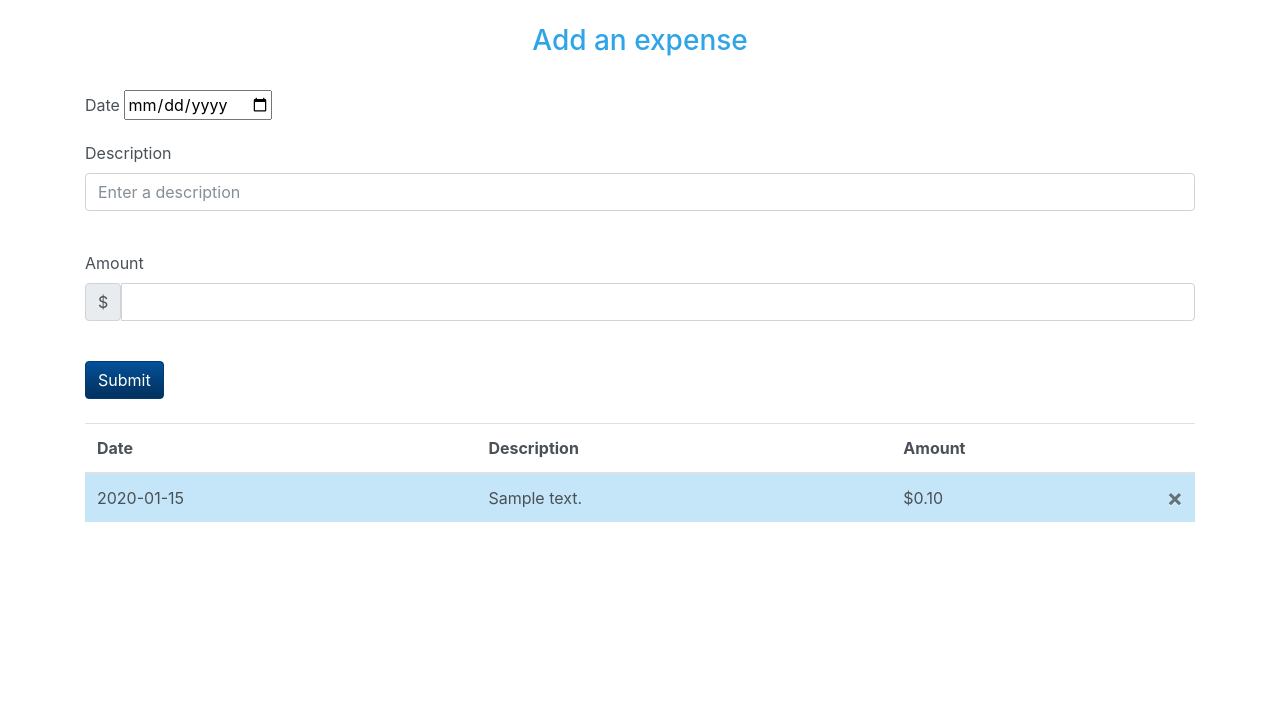
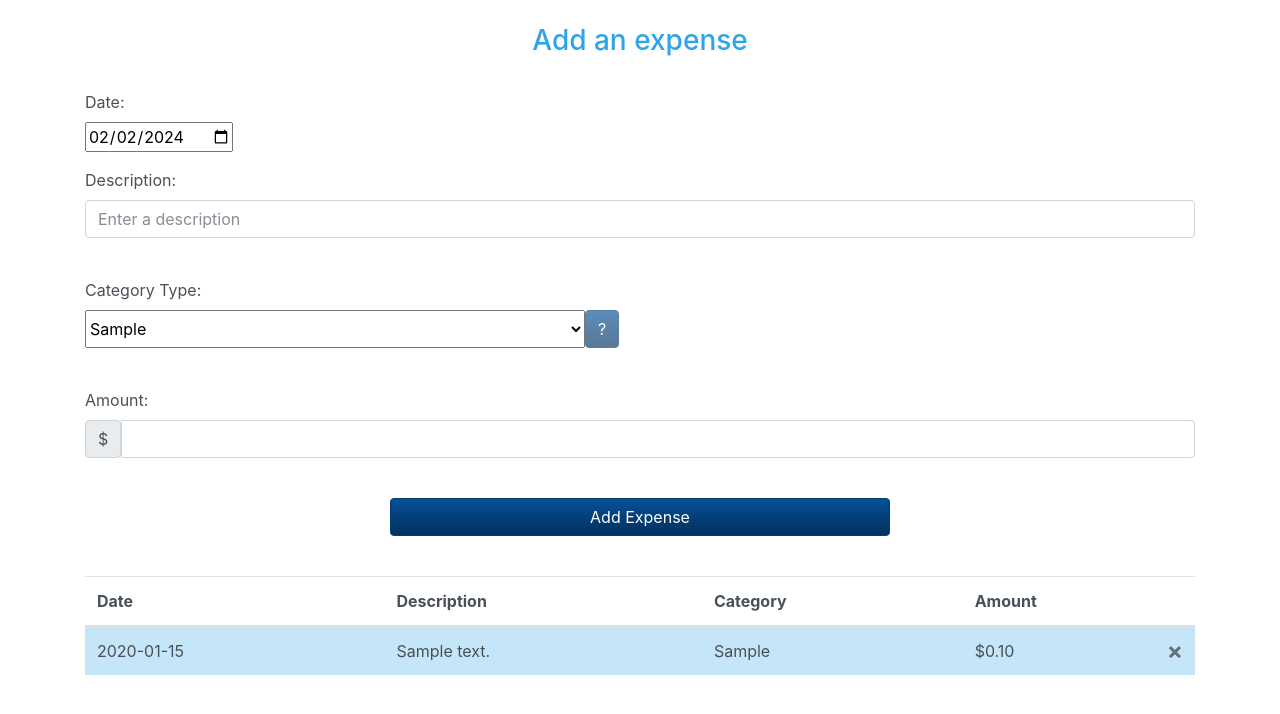
Before and after one commit to prissha26-11/ExpenseLog_Website, a Flask app: page /expense_entry in a window 1280 px wide. Shown: the part 56-770 px from the top of the page. Run offline with Flask 3, Linux system fonts and the light colour scheme; a user stored in the database is signed in; tables that the repository leaves empty hold one stand-in row (values such as "Sample post"); some libraries are stand-ins or nearby versions.

Commit message:
Added category in form and database

```diff
--- a/ExpenseLog_Website/static/index.js
+++ b/ExpenseLog_Website/static/index.js
@@ -3,6 +3,15 @@ function deleteEntry(entryId) {
         method: 'POST',
         body: JSON.stringify({ entryId: entryId }),
     }).then((_res) => {
-        window.location.href = "/";
+        window.location.href = "/expense_entry";
     });
 }
+
+function deleteCategory(categoryId) {
+    fetch('/delete-category', {
+        method: 'POST',
+        body: JSON.stringify({ categoryId: categoryId }),
+    }).then((_res) => {
+        window.location.href = "/expense_entry";
+    });
+}
--- a/ExpenseLog_Website/templates/expense_entry.html
+++ b/ExpenseLog_Website/templates/expense_entry.html
@@ -1,32 +1,125 @@
-{% extends "base.html" %} {% block title %}Sign Up{% endblock %}
+{% extends "base.html" %} {% block title %}Add Expense{% endblock %}
 
 {% block content %}
-<form method="POST">
+<form action = "/expense_entry" method="POST">
     <br/>
     <h3 align="center">Add an expense</h3>
     <br/>
     <div class="form-group">
-        <label for="date">Date</label>
-        <input type="date" id="date" name="date"/>
+      <label for="date">Date: </label>
+      <div class="input-group mb-3">
+        <input type="date" id="date" name="date" value="{{ todayDate }}"/>
+      </div>
     </div>
 
     <div class="form-group">
-        <label for="description">Description</label>
+      <label for="description">Description: </label>
+      <div class="input-group mb-3">
         <input type="text" class="form-control" id="description" name="description" placeholder="Enter a description"/>
+      </div>
     </div>
 
     <div class="form-group">
-        <label class="form-label mt-4">Amount</label>
-        <div class="form-group">
+      <label for="categorySeletction" class="form-label mt-4">Category Type: </label>
+        <div class="input-group mb-3">
+          <select class="form-select" id="exampleSelect1" style="width: 500px !important; min-width: 500px; max-width: 500px;">
+            {% for list in categorylist %}
+              <option>{{ list.categoryType }}</option>
+            {% endfor %}
+          </select>
+          <button type="button" class="btn btn-info disabled" data-toggle="modal" data-target="#addCategory">?</button>
+        </div>
+    </div>
+
+    <div class="form-group">
+      <label class="form-label mt-4">Amount: </label>
+      <div class="input-group mb-3">
+        <span class="input-group-text">$</span>
+        <input type="text" class="form-control" id="amount" name="amount" aria-label="Amount (to the nearest dollar)">
+      </div>
+    </div>
+
+    <br/>
+    <div class="form-group" align="center">
+      <button type="submit" class="btn btn-info" style="width: 500px !important; min-width: 500px; max-width: 500px;">Add Expense</button>
+    </div>
+
+</form>
+
+<!-- Modal -->
+<div class="modal fade" id="addCategory" role="dialog">
+  <div class="modal-dialog">
+
+    <!-- Modal content-->
+    <div class="modal-content">
+      <div class="modal-header">
+
+        <h4 class="modal-title">Edit Category</h4>
+        <button type="button" class="close" data-dismiss="modal">&times;</button>
+      </div>
+      <div class="modal-body">
+        <label for="category">Enter Category to add:</label>
+        <form action = "/add-category" method = "POST">
           <div class="input-group mb-3">
-            <span class="input-group-text">$</span>
-            <input type="text" class="form-control" id="amount" name="amount" aria-label="Amount (to the nearest dollar)">
+            <input type = "text" class="form-control" name = "category" />
+            <input type = "submit" class="btn btn-info" value="Add"/>
           </div>
+
+        </form>
+        <br/>
+        <div class="list-group overflow-auto shadow" style="max-height: 170px;">
+          <table class="table table-hover">
+            <thead>
+              <tr>
+                <th scope="col">Category</th>
+              </tr>
+            </thead>
+            <tbody>
+              {% for list in categorylist %}
+              <tr class="table-primary">
+                <td>{{ list.categoryType }}
+                      <button type="button" class="close" data-toggle="modal" data-target="#myCategoryDelete{{list.id}}">
+                          <span aria-hidden="true">&times;</span>
+                      </button> <!-- x button -->
+                  </td>
+
+              </tr>
+              <!-- Modal -->
+              <div class="modal fade" id="myCategoryDelete{{list.id}}" role="dialog">
+                <div class="modal-dialog">
+
+                  <!-- Modal content-->
+                  <div class="modal-content">
+                    <div class="modal-header">
+
+                      <h4 class="modal-title">Delete Category</h4>
+                      <button type="button" class="close" data-dismiss="modal">&times;</button>
+                    </div>
+                    <div class="modal-body">
+                      <p>{{list.id}}?? </p>
+                      <p>you sure you want to delete this Category?</p>
+                    </div>
+                    <div class="modal-footer">
+                      <button type="button" class="btn btn-danger" onclick="deleteCategory({{ list.id }})">Yes</button>
+                      <button type="button" class="btn btn-default" data-dismiss="modal">No</button>
+                      <!-- <form id="form" action="{{ url_for('views.delete_category', action='delete', item_id=list.id) }}" method="POST">
+                        <input type="submit" value="Delete" class="btn btn-danger">
+                      </form>
+                      <button type="button" class="btn btn-default" data-dismiss="modal">No</button> -->
+                    </div>
+                  </div>
+                </div>
+              </div>
+              {% endfor %}
+            </tbody>
+          </table>
         </div>
+        <br/>
       </div>
-    <br />
-    <button type="submit" class="btn btn-info">Submit</button>
-</form>
+    </div>
+
+  </div>
+</div>
 
 <br/>
 
@@ -35,6 +128,7 @@
       <tr>
         <th scope="col">Date</th>
         <th scope="col">Description</th>
+        <th scope="col">Category</th>
         <th scope="col">Amount</th>
       </tr>
     </thead>
@@ -43,14 +137,39 @@
         <tr class="table-primary">
             <td>{{ entry.date }}</td>
             <td>{{ entry.description }}</td>
+            <td>{{ entry.category.categoryType }}</td>
             <td>${{ '%0.2f' % ( entry.amount / 100 )}}
-                <button type="button" class="close" onclick="deleteEntry({{ entry.id }})">
+                <button type="button" class="close" data-toggle="modal" data-target="#myModal{{entry.id}}">
                     <span aria-hidden="true">&times;</span>
                 </button> <!-- x button -->
             </td>
         </tr>
+        <!-- Entry delete Modal -->
+        <div class="modal fade" id="myModal{{entry.id}}" role="dialog">
+          <div class="modal-dialog">
+
+            <!-- Modal content-->
+            <div class="modal-content">
+              <div class="modal-header">
+
+                <h4 class="modal-title">Delete Entry</h4>
+                <button type="button" class="close" data-dismiss="modal">&times;</button>
+              </div>
+              <div class="modal-body">
+                <p>Are you sure you want to delete this entry?</p>
+              </div>
+              <div class="modal-footer">
+                <button type="button" class="btn btn-default" onclick="deleteEntry({{ entry.id }})">Yes</button>
+                <button type="button" class="btn btn-default" data-dismiss="modal">No</button>
+              </div>
+            </div>
+          </div>
+        </div>
+
+
         {% endfor %}
+
+
     </tbody>
   </table>
-
 {% endblock %}
--- a/ExpenseLog_Website/views.py
+++ b/ExpenseLog_Website/views.py
@@ -1,9 +1,9 @@
-from flask import Blueprint, render_template,request ,flash, jsonify
+from flask import Blueprint, render_template,request ,flash, jsonify, redirect, url_for
 from flask_login import  login_required,current_user
-from .models import Entry
+from .models import Entry, Category
 from . import db
 import json
-from datetime import datetime
+from datetime import datetime, date
 from decimal import Decimal
 
 
@@ -12,47 +12,99 @@ views = Blueprint('views',__name__)
 @views.route('/', methods=['GET','POST'])
 @login_required
 def home():
-    if request.method == 'POST':
-        desc = request.form.get('entry')
-
-        if len(desc)< 1:
-            flash('Description is too short', category='error')
-        else:
-            new_entry = Entry(description=desc,user_id=current_user.id)
-            db.session.add(new_entry)
+    category = Category.query.first()
+    if not category:
+        categoryItemList = ['Food','Travel']
+        for itemList in categoryItemList:
+            addtolist = Category(categoryType = itemList)
+            db.session.add(addtolist)
             db.session.commit()
-            flash('Entry added',category='success')
     return render_template("home.html",user=current_user)
 
 @views.route('/expense_entry', methods=['GET','POST'])
 @login_required
 def expense_entry():
+    categorylist = Category.query.all()
+    todayDate = date.today()
     if request.method == 'POST':
-        # date = request.form.get('date')
-        date = datetime.strptime(
+        dateChosen = datetime.strptime(
                      request.form.get('date'),
                      '%Y-%m-%d')
         description = request.form.get('description')
+        categorySelected = request.form.get('categorySelection')
+        category = Category.query.filter_by(categoryType=categorySelected).first()
         amount = float(request.form.get('amount'))*100
 
         if len(description)< 1:
             flash('Description is too short', category='error')
+        elif amount <= 0:
+            flash('Amount should be more than 0', category='error')
         else:
-            new_entry = Entry(date=date,description=description,amount=amount,user_id=current_user.id)
+            new_entry = Entry(date=dateChosen,description=description,category=category, amount=amount,user_id=current_user.id)
             db.session.add(new_entry)
             db.session.commit()
             flash('Entry added',category='success')
-    return render_template("expense_entry.html",user=current_user)
+    return render_template("expense_entry.html",user=current_user,categorylist=categorylist,todayDate=todayDate)
 
+@views.route('/add-category', methods=['POST'])
+@login_required
+def add_category():
+    #if request.method == 'POST':
+    categoryentered = request.form.get('category')
+    new_entry = Category(categoryType = categoryentered)
+    db.session.add(new_entry)
+    db.session.commit()
+    flash('New category added',category='success')
+
+    categorylist = Category.query.all()
+    return render_template("expense_entry.html",user=current_user,categorylist=categorylist)
 
 @views.route('/delete-entry', methods=['POST'])
+@login_required
 def delete_entry():
     entry = json.loads(request.data)
     entryId = entry['entryId']
-    entry = Entry.query.get(entryId)
+    print(entryId)
+    entry = Entry.query.filter_by(id = entryId).first()
+    print(entry)
     if entry:
         if entry.user_id == current_user.id:
             db.session.delete(entry)
             db.session.commit()
             flash('Entry deleted!',category='success')
     return jsonify({})
+
+# @views.route('/delete_category', methods=['GET','POST'])
+# @views.route('/delete_category/<action>/<item_id>', methods=['GET', 'POST'])
+# @login_required
+# def delete_category(action=None, item_id=None):
+
+#     categorylist = Category.query.all()
+
+#     if request.method == "POST":
+#         if action == 'delete':
+#             # Get specific row user wants to delete
+#             Category_row_to_delete = Category.query.get(item_id)
+
+#             # Delete row
+#             db.session.delete(Category_row_to_delete)
+#             db.session.commit()
+#             #delete_entry1()
+#             categorylist = Category.query.all()
+#             #return redirect(url_for('delete_category'))
+#     return jsonify({})
+    #return render_template("expense_entry.html",user=current_user,categorylist=categorylist)
+
+
+@views.route('/delete-category', methods=['POST'])
+@login_required
+def delete_category():
+   category = json.loads(request.data)
+   categoryId = category['categoryId']
+   category = Category.query.get(categoryId)
+   if category:
+        #if category.user_id == current_user.id:
+       db.session.delete(category)
+       db.session.commit()
+       flash('Category deleted!',category='success')
+   return jsonify({})
```
Also changed, not shown: ExpenseLog_Website/models.py (+11 -0 lines), ExpenseLog_Website/__init__.py (line endings or trailing spaces).
